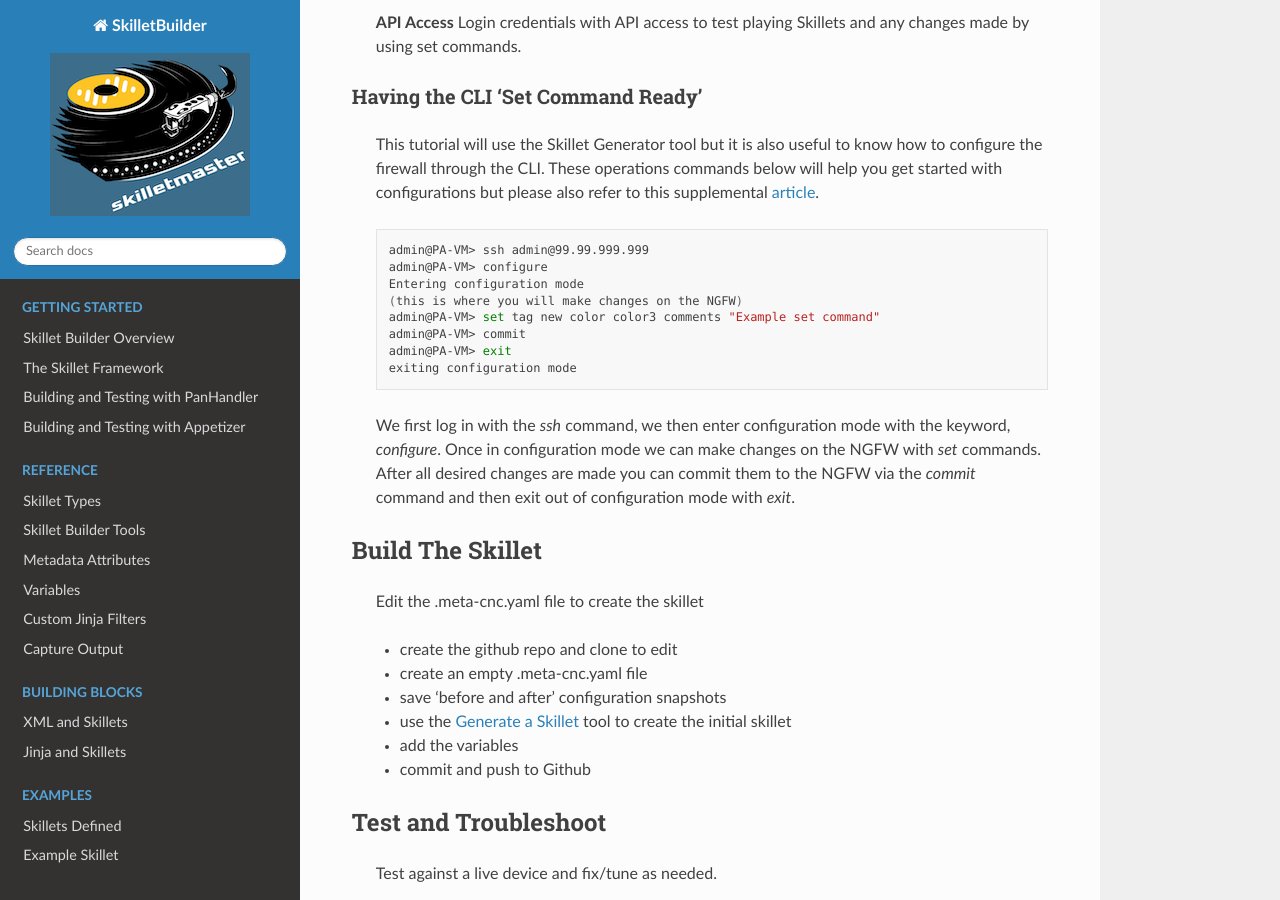
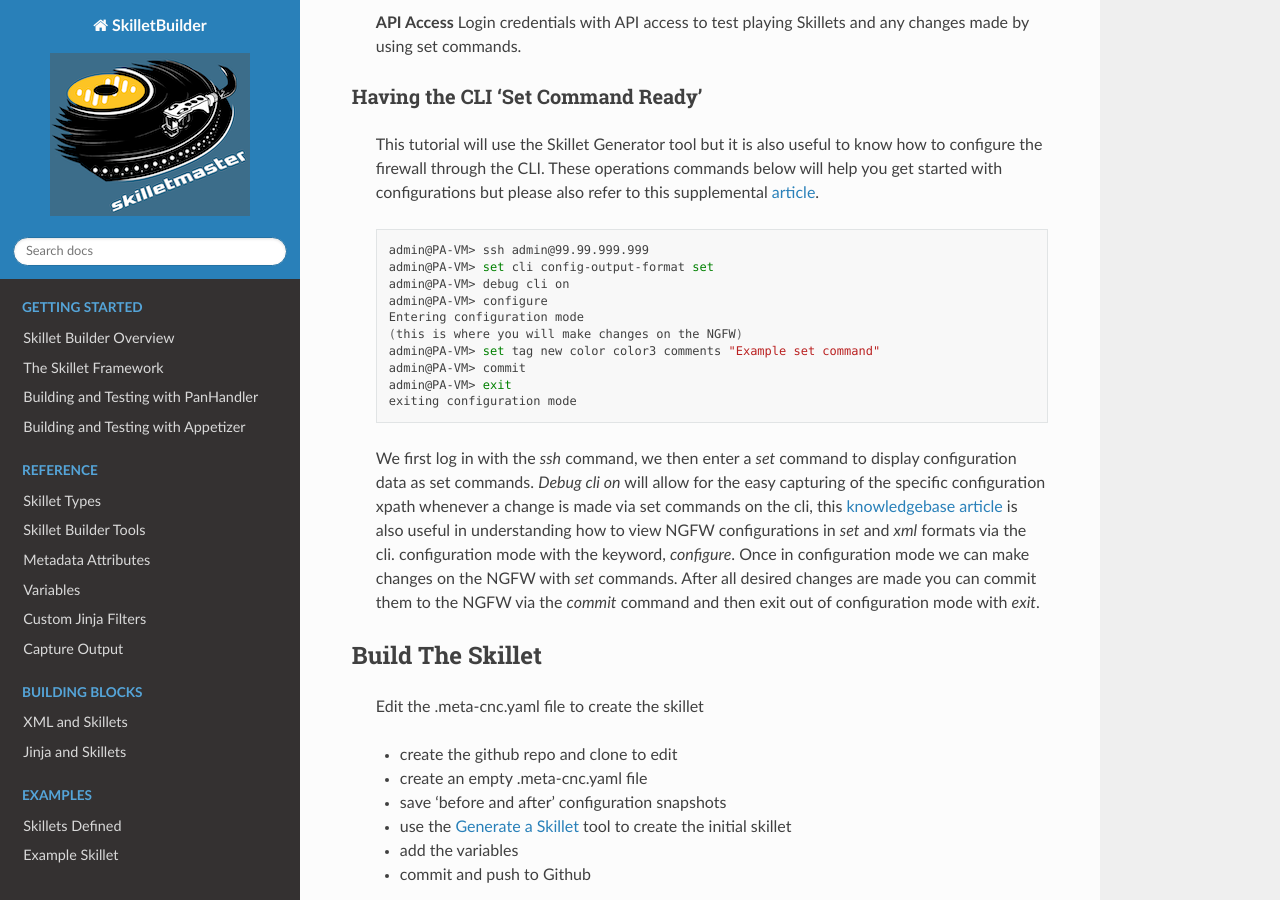
Before and after one commit to PaloAltoNetworks/SkilletBuilder, a Sphinx documentation site: the page built from docs/tutorials/tutorial_set_commands.rst, in a window 1280 px wide and 900 px high, scrolled down 2471 px. Built offline with Sphinx 7.4.7 and the Read the Docs theme 2.0.0, drawn with Linux system fonts in a browser that asks for light colours; pages that are not in the unit, such as notebooks, are missing from menus.

Commit message:
Update tutorial_set_commands.rst

```diff
--- a/docs/tutorials/tutorial_set_commands.rst
+++ b/docs/tutorials/tutorial_set_commands.rst
@@ -95,6 +95,8 @@ Having the CLI 'Set Command Ready'
     .. code-block:: bash
 
       admin@PA-VM> ssh admin@99.99.999.999
+      admin@PA-VM> set cli config-output-format set
+      admin@PA-VM> debug cli on
       admin@PA-VM> configure
       Entering configuration mode
       (this is where you will make changes on the NGFW)
@@ -103,12 +105,15 @@ Having the CLI 'Set Command Ready'
       admin@PA-VM> exit
       exiting configuration mode
 
-    We first log in with the *ssh* command, we then enter configuration mode with the keyword, *configure*. Once in configuration mode
-    we can make changes on the NGFW with *set* commands. After all desired changes are made you can commit them to the NGFW via the
-    *commit* command and then exit out of configuration mode with *exit*.
+    We first log in with the *ssh* command, we then enter a *set* command to display configuration data as set commands. *Debug cli on*
+    will allow for the easy capturing of the specific configuration xpath whenever a change is made via set commands on the cli, this
+    `knowledgebase article`_ is also useful in understanding how to view NGFW configurations in *set* and *xml* formats via the cli.
+    configuration mode with the keyword, *configure*. Once in configuration mode we can make changes on the NGFW with *set* commands.
+    After all desired changes are made you can commit them to the NGFW via the *commit* command and then exit out of configuration mode
+    with *exit*.
 
 .. _article: https://docs.paloaltonetworks.com/pan-os/9-0/pan-os-cli-quick-start.html
-
+.. _`knowledgebase article`: https://knowledgebase.paloaltonetworks.com/KCSArticleDetail?id=kA10g000000ClHoCAK
 
 Build The Skillet
 -----------------
```
